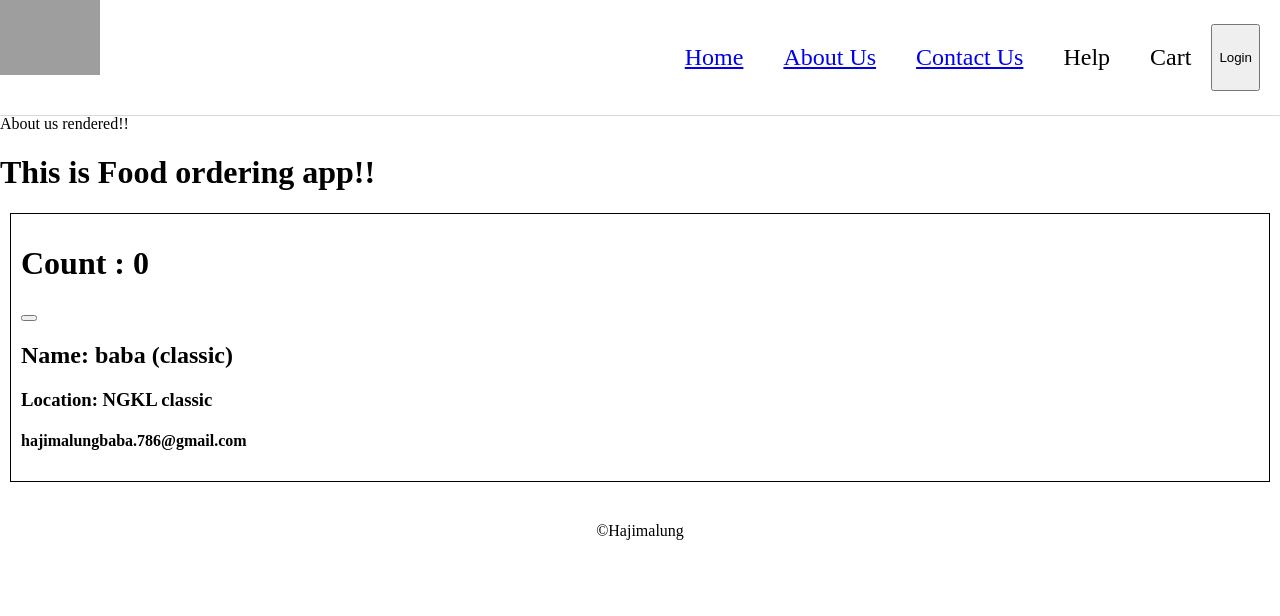
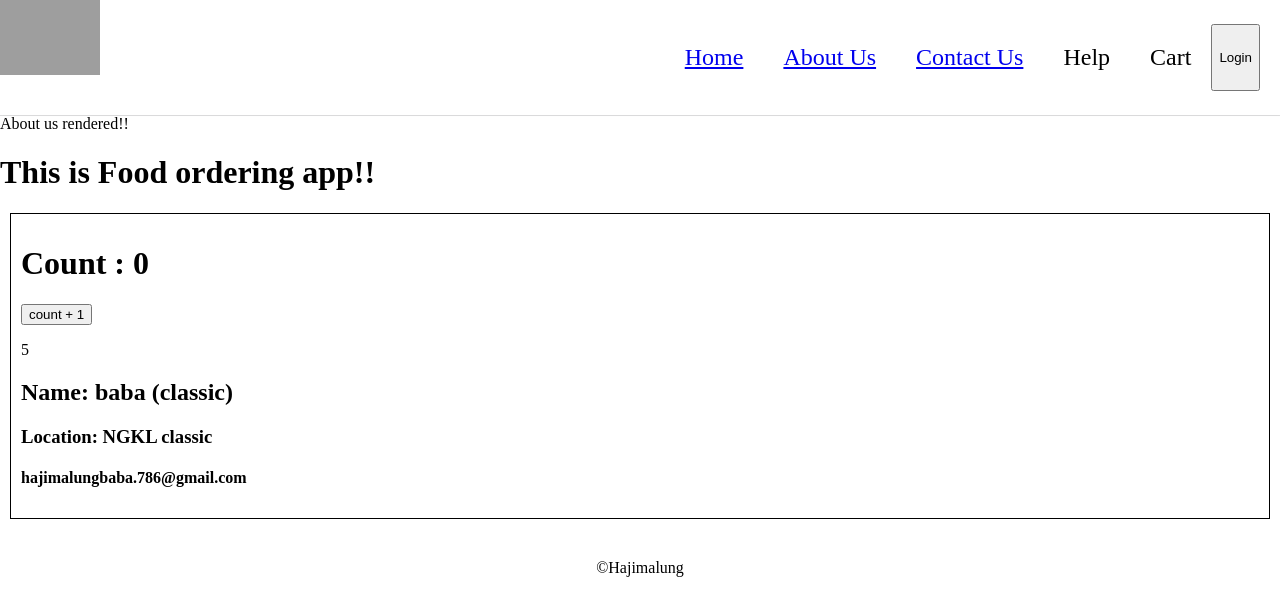
Before and after one commit to hajimalung/NamasteFood, a React (Vite) app: page /aboutus in a window 1280 px wide. Shown: the top 616 px of the page. Built offline with nearby package versions, Linux system fonts and the light colour scheme; grey boxes are pictures that could not be loaded.

Commit message:
using another state variable

```diff
--- a/src/components/UserClass.js
+++ b/src/components/UserClass.js
@@ -11,16 +11,15 @@ class UserClass extends React.Component{
         // this is the best place to create state variables
         this.state ={
             count : 0,
+            count2 : 5
         }   // this is reserved in react class components
     }
 
     increaseCnt(){
-        console.log("inc..");
         // increasing it simply does not work!! even if we bind it !!
         // this.state.count = this.state.count+1;
         // never update state vars directly!!!
         this.setState({
-            ...this.state,
             count:this.state.count+1
         });
         // in class componenets we will have to use setState method to update state variables
@@ -30,11 +29,12 @@ class UserClass extends React.Component{
     // always need to use this.
     render(){
         const {name,location} = this.props;
-        const {count, anotherCount} = this.state;
+        const {count, count2} = this.state;
         return (
         <div className="user-card">
             <h1>Count : {count}</h1>
-            <button onClick={this.increaseCnt.bind(this)}></button>
+            <button onClick={this.increaseCnt.bind(this)}> count + 1 </button>
+                <p>{count2}</p>
             <h2>Name: {name}</h2>
             <h3>Location: {location}</h3>
             <h4>hajimalungbaba.786@gmail.com</h4>
```
